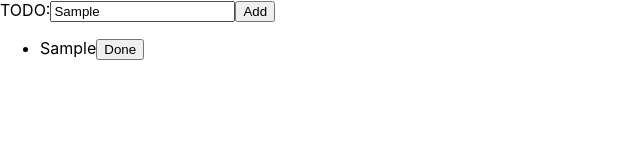
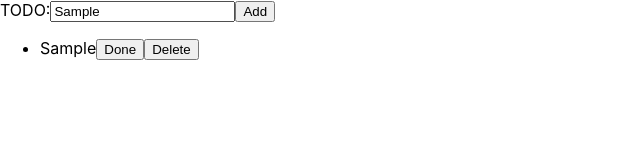
Before and after one commit to rikeda-cloud/react, a React (Create React App) app in the folder my-app/: page / in a window 1280 px wide. Both pictures are taken after typing "Sample" into the empty fields and a click on the button "Add". Shown: the top 160 px of the page, without its empty margins (0-640 px from the left). Built offline with nearby package versions, Linux system fonts and the light colour scheme.

Commit message:
[update] add feat Delete to StateTodo Component

```diff
--- a/my-app/src/StateTodo.tsx
+++ b/my-app/src/StateTodo.tsx
@@ -38,18 +38,30 @@ export function StateTodo() {
 		}));
 	};
 
+	const handleDelete = (e: React.MouseEvent<HTMLButtonElement>) => {
+		setTodo(
+			todo.filter(item => item.id !== Number(e.currentTarget.dataset.id))
+		);
+	}
+
 	return (
 		<div>
 			<label>
 				TODO:
-				<input type="text" name="title" value={title} onChange={handleChangeTitle} />
+				<input type="text" name="title"
+					value={title} onChange={handleChangeTitle} />
 			</label>
 			<button type="button" onClick={handleClick}>Add</button><br />
 			<ul>
 				{todo.map(item => (
 					<li key={item.id} className={item.isDone ? 'done' : ""}>
 						{item.title}
-						<button type="button" onClick={handleDone} data-id={item.id}>Done</button>
+						<button type="button" onClick={handleDone} data-id={item.id}>
+							Done
+						</button>
+						<button type="button" onClick={handleDelete} data-id={item.id}>
+							Delete
+						</button>
 					</li>
 				))}
 			</ul>
```
